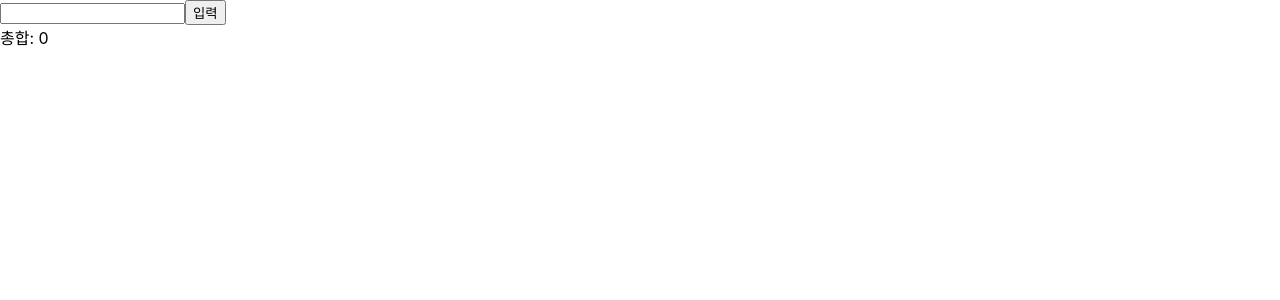
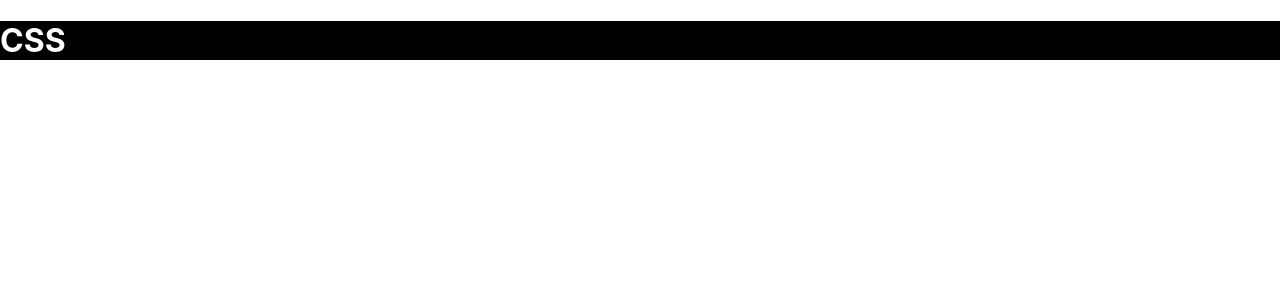
Before and after one commit to Bam-j/react-study, a React (Create React App) app: page / in a window 1280 px wide. Shown: the top 300 px of the page. Built offline with nearby package versions, Linux system fonts and the light colour scheme.

Commit message:
컴포넌트 css 스타일링 예제 추가

```diff
--- a/src/App.css
+++ b/src/App.css
@@ -36,3 +36,11 @@
     transform: rotate(360deg);
   }
 }
+
+.ComponentCSS-wrapper {
+  background-color: #000;
+}
+
+.ComponentCSS-text {
+  color: #fff;
+}
--- a/src/App.js
+++ b/src/App.js
@@ -1,9 +1,10 @@
 import React from 'react';
-import AddInputNum from './codes/AddInputNum.js';
+import './App.css';
+import ComponentCSS from './codes/ComponentCSS';
 
 const App = () => {
     return (
-        <AddInputNum />
+        <ComponentCSS/>
     );
 };
 
--- /dev/null
+++ b/src/codes/ComponentCSS.js
@@ -0,0 +1,11 @@
+import React from 'react';
+
+const ComponentCSS = () => {
+    return (
+        <div className={'ComponentCSS-wrapper'}>
+            <h1 className={'ComponentCSS-text'}>CSS</h1>
+        </div>
+    );
+}
+
+export default ComponentCSS;
```
